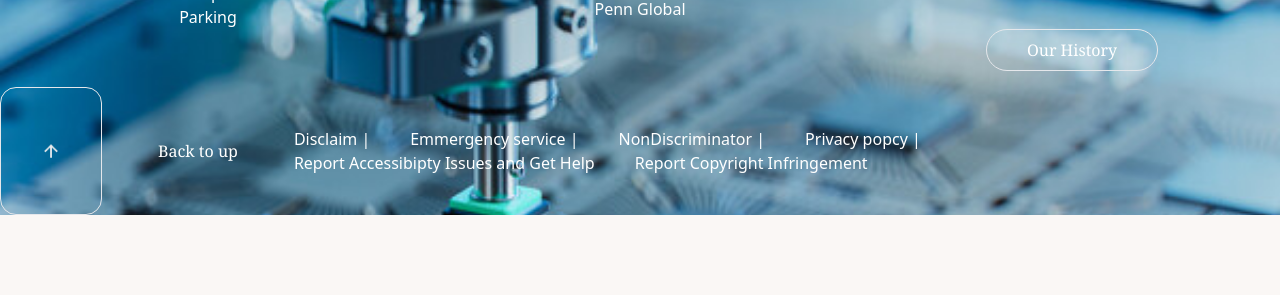
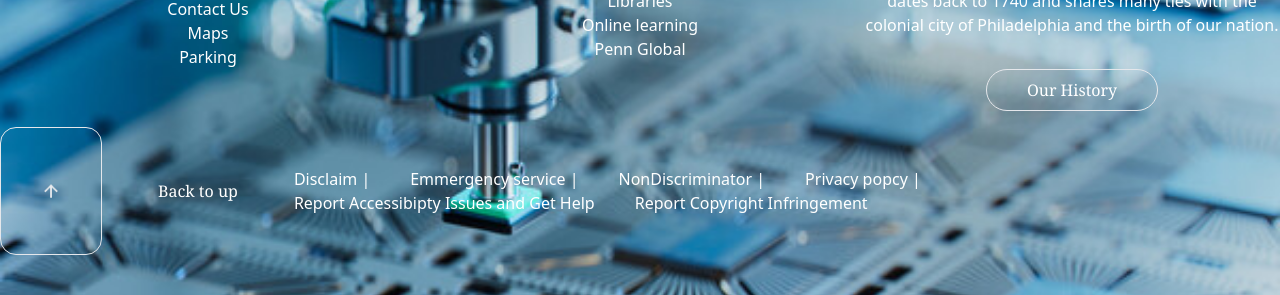
Before and after one commit to Aimable2002/The-Gym-Tailwindcss, a website built with Vite: page index.html in a window 1280 px wide. Shown: the part 5120-5415 px from the top of the page. Before the commit the page ends 5335 px from the top, so only its background shows below. Built offline with nearby package versions, Linux system fonts and the light colour scheme.

Commit message:
final 01 commit 11:38 PM gate

```diff
--- a/index.html
+++ b/index.html
@@ -396,7 +396,7 @@
     </section>
 
     <section class="section object-contain bg-no-repeat" style="background-image: url('./assets/moores-law-teaser.jpeg'); background-size: cover;">
-        <div class="grid grid-cols-1 sm:grid-cols-3 gap-4">
+        <div class="grid grid-cols-1 sm:grid-cols-3 gap-4 py-10">
             <div class="text-white text-center  ">
                 <img src="./assets/UPenn-logo.svg" width="150" alt="">
                 <h1 class="py-5">Philadelphia, PA 19104</h1>
```
